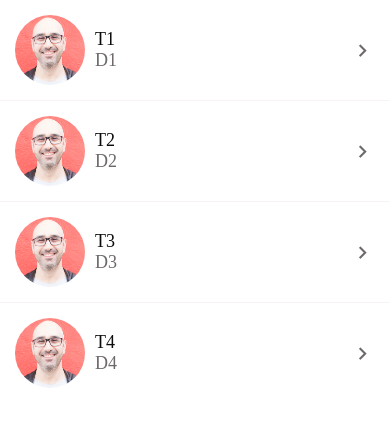
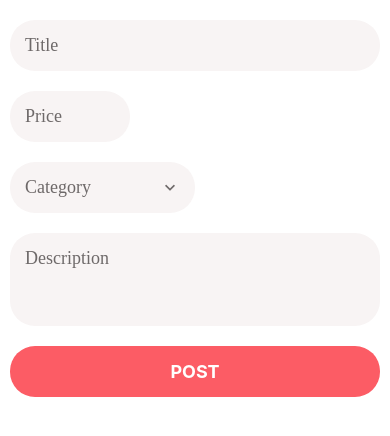
Before and after one commit to AliSabet81/React-native-ecommerce, a React Native app: screen / in a window 390 px wide. Shown: the top 436 px of the page. Built offline with nearby package versions, Linux system fonts and the light colour scheme.

Commit message:
making picker item flexibale

```diff
--- a/App.tsx
+++ b/App.tsx
@@ -4,7 +4,7 @@ import ListingEditScreen from "./app/screens/ListingEditScreen";
 import MessagesScreen from "./app/screens/MessagesScreen";
 
 export default function App() {
-  return <MessagesScreen />;
+  return <ListingEditScreen />;
 }
 
 const styles = StyleSheet.create({
--- a/app/components/AppPicker.tsx
+++ b/app/components/AppPicker.tsx
@@ -1,4 +1,4 @@
-import React, { Dispatch, useState } from "react";
+import React, { useState } from "react";
 import {
   Button,
   DimensionValue,
@@ -12,9 +12,8 @@ import {
 import { MaterialCommunityIcons } from "@expo/vector-icons";
 import { styles as defaultStyles } from "../config/styles";
 import { IconName } from "../types";
-import { AppText } from "./AppText";
-import { Screen } from "./Screen";
-import { PickerItem } from "./PickerItem";
+
+import { AppText, CategoryPickerItem, PickerItem, Screen } from ".";
 
 interface item {
   label: string;
@@ -26,8 +25,9 @@ export interface IAppPicker extends TextInputProps {
   items: item[];
   placeholder?: string;
   selectedItem?: item;
-  width?: DimensionValue | undefined;
+  width?: DimensionValue;
   onSelectItem?: (item: item) => void;
+  PickerItemComponent?: typeof PickerItem | typeof CategoryPickerItem;
 }
 
 export const AppPicker = ({
@@ -37,6 +37,7 @@ export const AppPicker = ({
   selectedItem,
   onSelectItem,
   width = "100%",
+  PickerItemComponent = PickerItem,
 }: IAppPicker) => {
   const [modalVisible, setModalVisible] = useState(false);
 
@@ -73,7 +74,7 @@ export const AppPicker = ({
             data={items}
             keyExtractor={(item) => item.value.toString()}
             renderItem={({ item }) => (
-              <PickerItem
+              <PickerItemComponent
                 label={item.label}
                 onPress={() => {
                   setModalVisible(false);
--- /dev/null
+++ b/app/components/CategoryPickerItem.tsx
@@ -0,0 +1,6 @@
+import React from "react";
+import { Text } from "react-native";
+
+export const CategoryPickerItem = () => {
+  return <Text>CategoryPickerItem</Text>;
+};
--- a/app/components/forms/AppFormPicker.tsx
+++ b/app/components/forms/AppFormPicker.tsx
@@ -12,12 +12,14 @@ export const AppFormPicker = ({
   name,
   placeholder,
   width,
+  PickerItemComponent,
 }: IAppFormPicker) => {
   const { errors, setFieldValue, touched, values } = useFormikContext();
 
   return (
     <>
       <AppPicker
+        PickerItemComponent={PickerItemComponent}
         items={items}
         onSelectItem={(item) => setFieldValue(name, item)}
         placeholder={placeholder}
--- a/app/components/index.ts
+++ b/app/components/index.ts
@@ -9,3 +9,5 @@ export * from "./Icon";
 export * from "./AppTextInput";
 export * from "./AppPicker";
 export * from "./forms";
+export * from "./CategoryPickerItem";
+export * from "./PickerItem";
--- a/app/screens/ListingEditScreen.tsx
+++ b/app/screens/ListingEditScreen.tsx
@@ -3,6 +3,7 @@ import { StyleSheet } from "react-native";
 import * as Yup from "yup";
 
 import {
+  CategoryPickerItem,
   AppForm as Form,
   AppFormField as FormField,
   AppFormPicker as Picker,
@@ -45,6 +46,7 @@ const ListingEditScreen = () => {
           placeholder="Price"
         />
         <Picker
+          PickerItemComponent={CategoryPickerItem}
           width={"50%"}
           items={categories}
           name="category"
```
